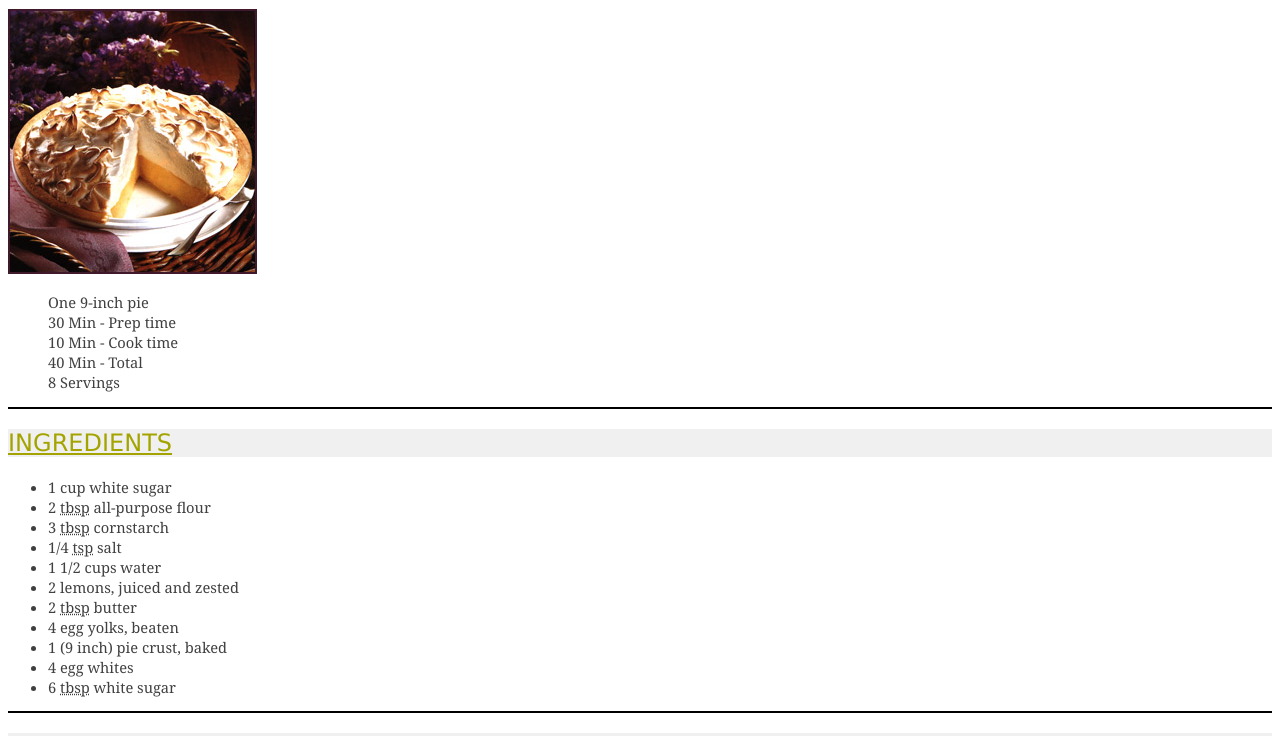
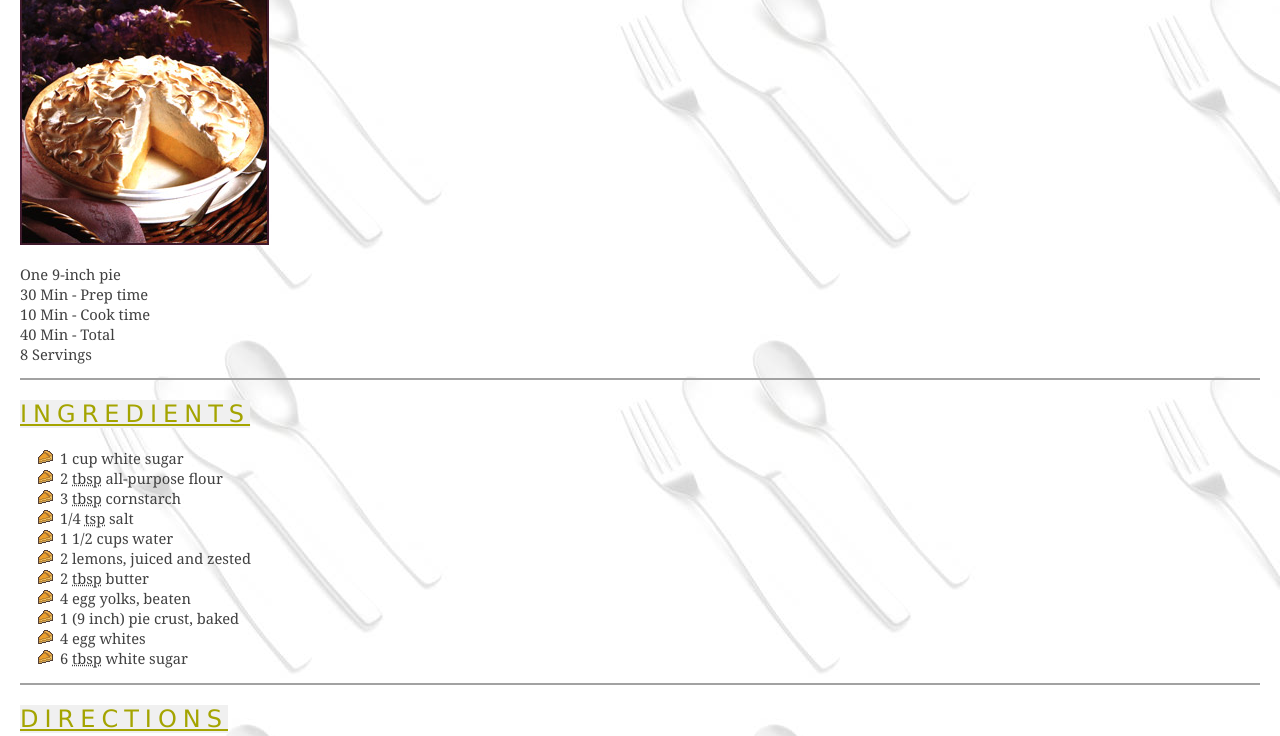
Before and after one commit to MahmudHassanLalin/MahmudHassanLalin.github.io, a plain HTML site: page pie.html in a window 1280 px wide. Shown: the part 74-810 px from the top of the page. Drawn offline with Linux system fonts and the light colour scheme.

Commit message:
changes commit

```diff
--- a/css/recipe.css
+++ b/css/recipe.css
@@ -1,10 +1,11 @@
 body{
-    background-color: #fff;
+    background-color: #ffffff;
     color:#404040;
     font-size: 11pt;
     font-family: Georgia, Garamond,serif;
-    background-image: url('images/silverware.jpg');
+    background-image: url('/images/silverware.jpg');
     background-repeat: repeat;
+    margin: 20px;
 }
 h1,h2,h3,h4,h5,h6{
     color:#A4A400;
@@ -13,15 +14,21 @@ h1,h2,h3,h4,h5,h6{
     font-family: 'Lucida Sans Unicode', Helvetica, Arial, 'sans-serif';
     text-align: left;
     font-size: 18pt;
-    font-weight: 500;
+    font-weight: normal;
+    letter-spacing: 0.25em;
+    width: fit-content;
+
 }
 .heading h1{
     text-align: center;
     font-size: 22pt;
     font-weight: 600;
+    margin: 0 auto 0 auto;
 }
 .heading ul{
     list-style: none;
+    margin-left: 0px;
+    padding-left: 0px;
 }
 .links a{
     color:#A4A400;
@@ -34,7 +41,7 @@ h1,h2,h3,h4,h5,h6{
 }
 .border-bottom
 {
-    border-bottom: 2px solid black;
+    border-bottom: 2px solid #A2A2A2;
 }
 .comments p{
     background-color: #FFFFA8;
@@ -45,3 +52,6 @@ h1,h2,h3,h4,h5,h6{
 {
     text-decoration: line-through;
 }
+ul{
+    list-style-image: url('/images/pie_icon.gif');
+}
--- a/pie.html
+++ b/pie.html
@@ -66,7 +66,7 @@
         </ol>
         <p>This is our favorite recipe here at Granny's Pies. It has been enjoyed by pie fans for many years. It's
             Granny's favorite! We hope you'll find that this recipe is delicious and also easy to follow; it's a piece
-            of <label class="delete">cake</label> pie!</p>
+            of <span class="delete">cake</span> pie!</p>
     </section>
     <section class="comments">
         <h2>USER COMMENTS</h2>
@@ -103,7 +103,7 @@
                     <a href="http://jigsaw.w3.org/css-validator/check/referer">
                         <img style="border:0;width:88px;height:31px"
                             src="http://jigsaw.w3.org/css-validator/images/vcss"
-                            alt="Valid CSS!" />
+                            alt="Valid CSS!" >
                     </a>
 
     </footer>
```
